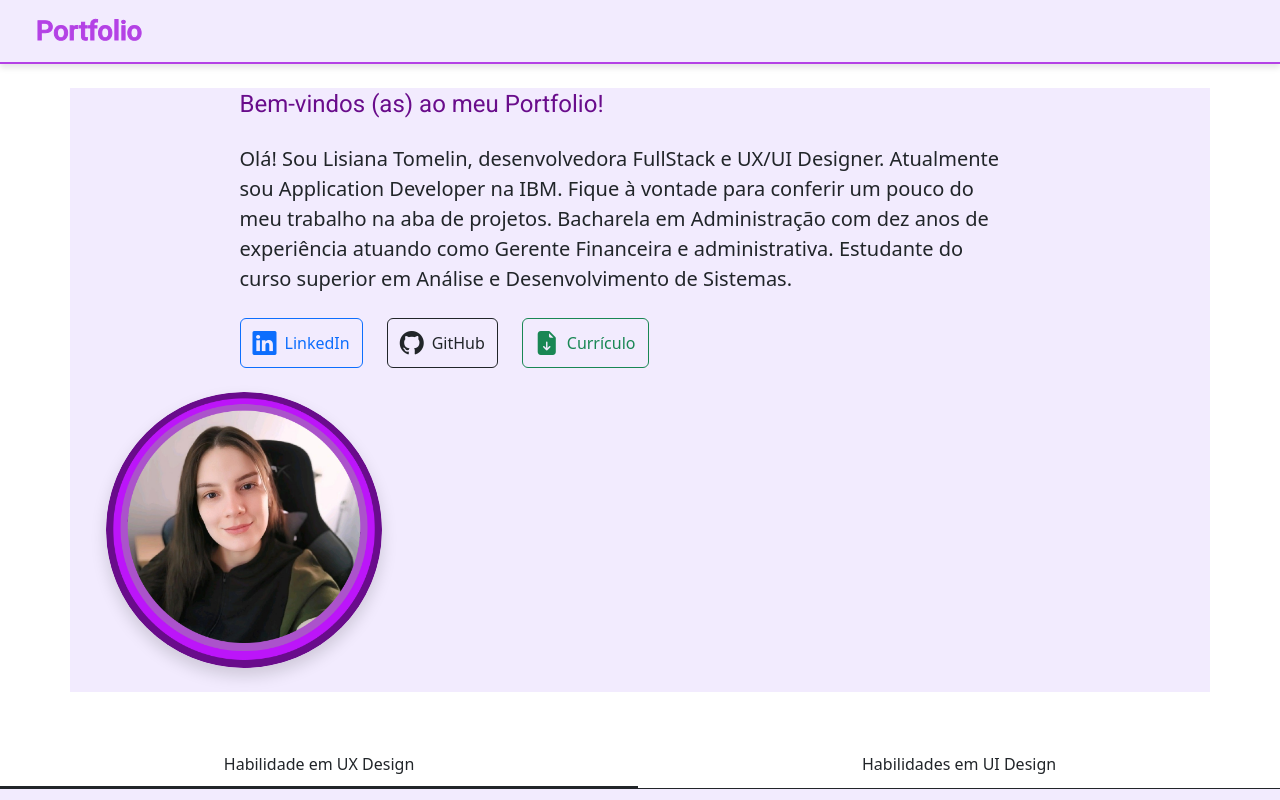
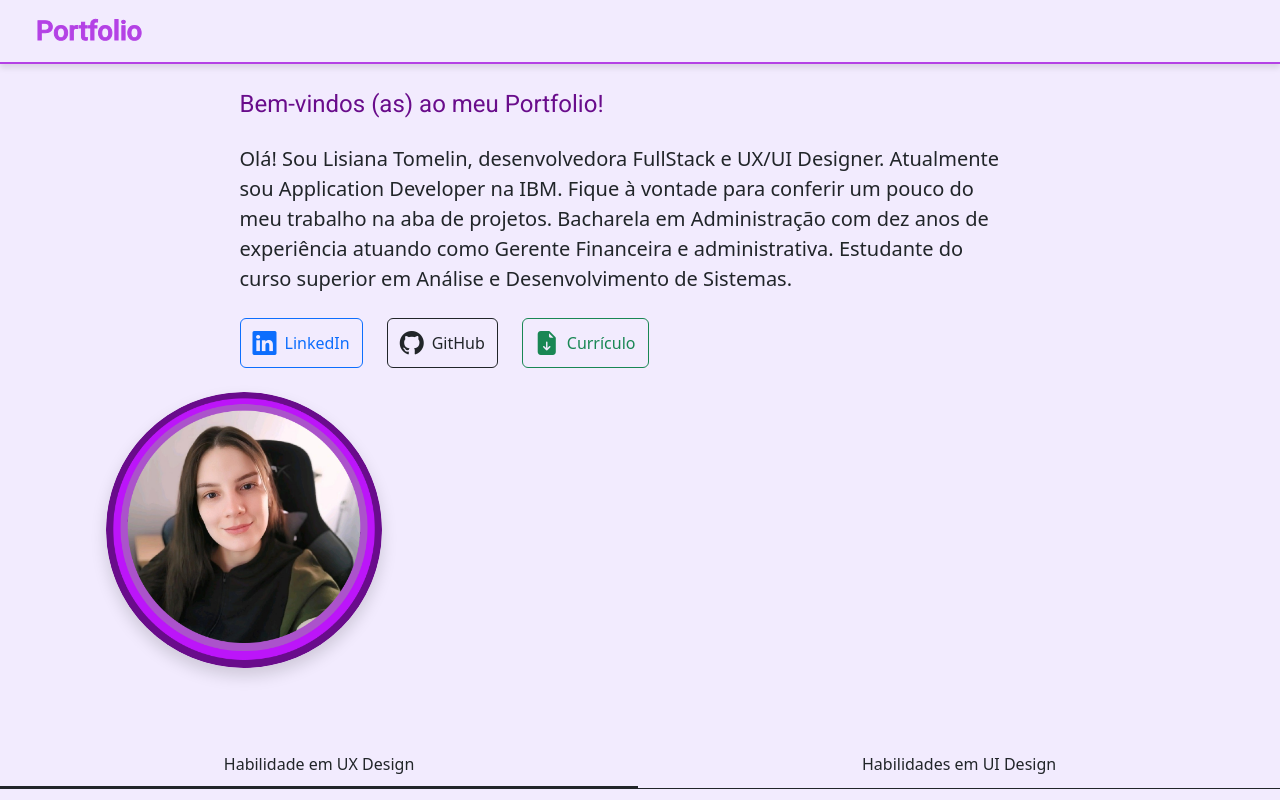
Before and after one commit to lisatomelin/lisatomelin.github.io, an Angular app: page / in a window 1280 px wide. Shown: the top 800 px of the page. Built offline with nearby package versions, Linux system fonts and the light colour scheme.

Commit message:
fix: cor do background

```diff
--- a/src/app/app.component.scss
+++ b/src/app/app.component.scss
@@ -0,0 +1,7 @@
+:host {
+  background-color: #f2ebfe;
+}
+
+html, body {
+  background-color: #f2ebfe;
+}
--- a/src/styles.scss
+++ b/src/styles.scss
@@ -1,6 +1,13 @@
-body{
-  background: #f2ebfe;
+/* styles.scss */
+html, body {
+  background-color: #f2ebfe;
+  margin: 0;
+  padding: 0;
+  height: 100%;
 }
-app-root{
+
+app-root {
+  display: block;
+  min-height: 100vh;
   background-color: #f2ebfe;
 }
```
